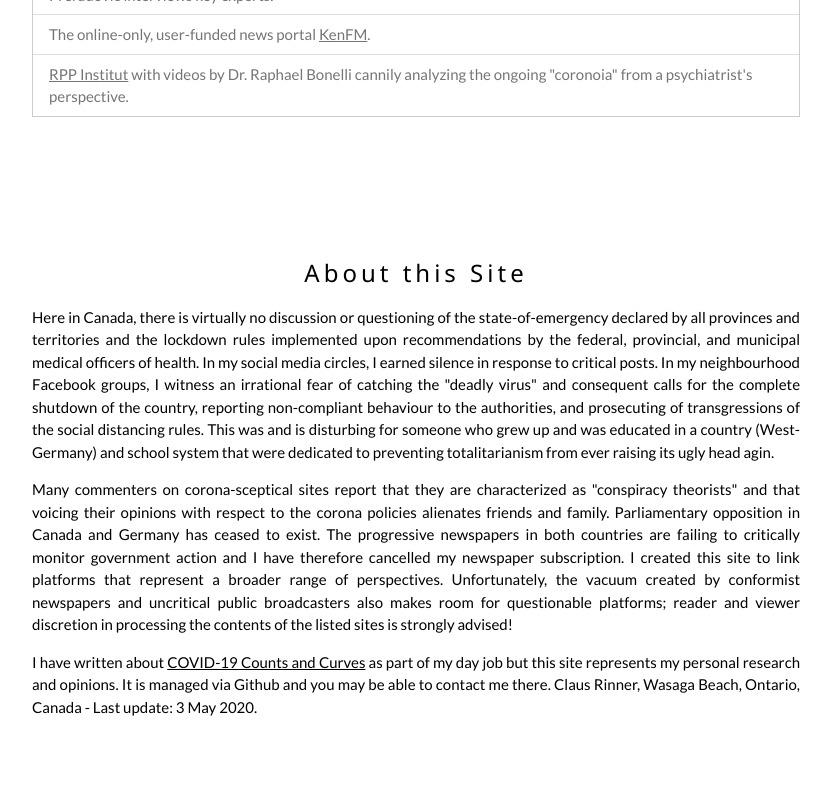
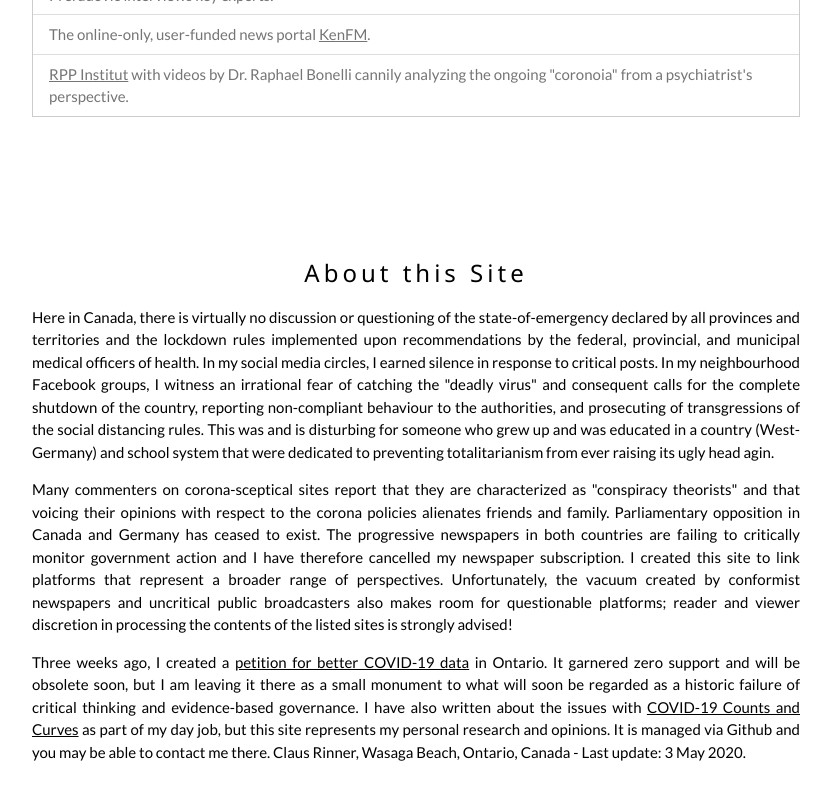
Before and after one commit to crinner/resistance2020, a plain HTML site: page index.html in a window 1280 px wide. Shown: the part 2250-3050 px from the top of the page, without its empty margins (224-1055 px from the left). Drawn offline with nearby package versions, Linux system fonts and the light colour scheme.

Commit message:
Add files via upload

```diff
--- a/index.html
+++ b/index.html
@@ -104,7 +104,7 @@
     <h3 class="w3-wide w3-center">About this Site</h3>
     <p class="w3-justify">Here in Canada, there is virtually no discussion or questioning of the state-of-emergency declared by all provinces and territories and the lockdown rules implemented upon recommendations by the federal, provincial, and municipal medical officers of health. In my social media circles, I earned silence in response to critical posts. In my neighbourhood Facebook groups, I witness an irrational fear of catching the "deadly virus" and consequent calls for the complete shutdown of the country, reporting non-compliant behaviour to the authorities, and prosecuting of transgressions of the social distancing rules. This was and is disturbing for someone who grew up and was educated in a country (West-Germany) and school system that were dedicated to preventing totalitarianism from ever raising its ugly head agin.</p>
     <p class="w3-justify">Many commenters on corona-sceptical sites report that they are characterized as "conspiracy theorists" and that voicing their opinions with respect to the corona policies alienates friends and family. Parliamentary opposition in Canada and Germany has ceased to exist. The progressive newspapers in both countries are failing to critically monitor government action and I have therefore cancelled my newspaper subscription. I created this site to link platforms that represent a broader range of perspectives. Unfortunately, the vacuum created by conformist newspapers and uncritical public broadcasters also makes room for questionable platforms; reader and viewer discretion in processing the contents of the listed sites is strongly advised!</p>
-    <p class="w3-justify">I have written about <a href="https://gis.blog.ryerson.ca/2020/04/08/covid-19-counts-and-curves-a-developing-case-study-in-data-classification-and-normalization-issues/" target=_blank>COVID-19 Counts and Curves</a> as part of my day job but this site represents my personal research and opinions. It is managed via Github and you may be able to contact me there. Claus Rinner, Wasaga Beach, Ontario, Canada - Last update: 3 May 2020.</p>
+    <p class="w3-justify">Three weeks ago, I created a <a href="https://www.change.org/p/premier-doug-ford-we-need-better-covid-19-data" target=_blank>petition for better COVID-19 data</a> in Ontario. It garnered zero support and will be obsolete soon, but I am leaving it there as a small monument to what will soon be regarded as a historic failure of critical thinking and evidence-based governance. I have also written about the issues with <a href="https://gis.blog.ryerson.ca/2020/04/08/covid-19-counts-and-curves-a-developing-case-study-in-data-classification-and-normalization-issues/" target=_blank>COVID-19 Counts and Curves</a> as part of my day job, but this site represents my personal research and opinions. It is managed via Github and you may be able to contact me there. Claus Rinner, Wasaga Beach, Ontario, Canada - Last update: 3 May 2020.</p>
   </div>
 
 <!-- End Page Content -->
```
